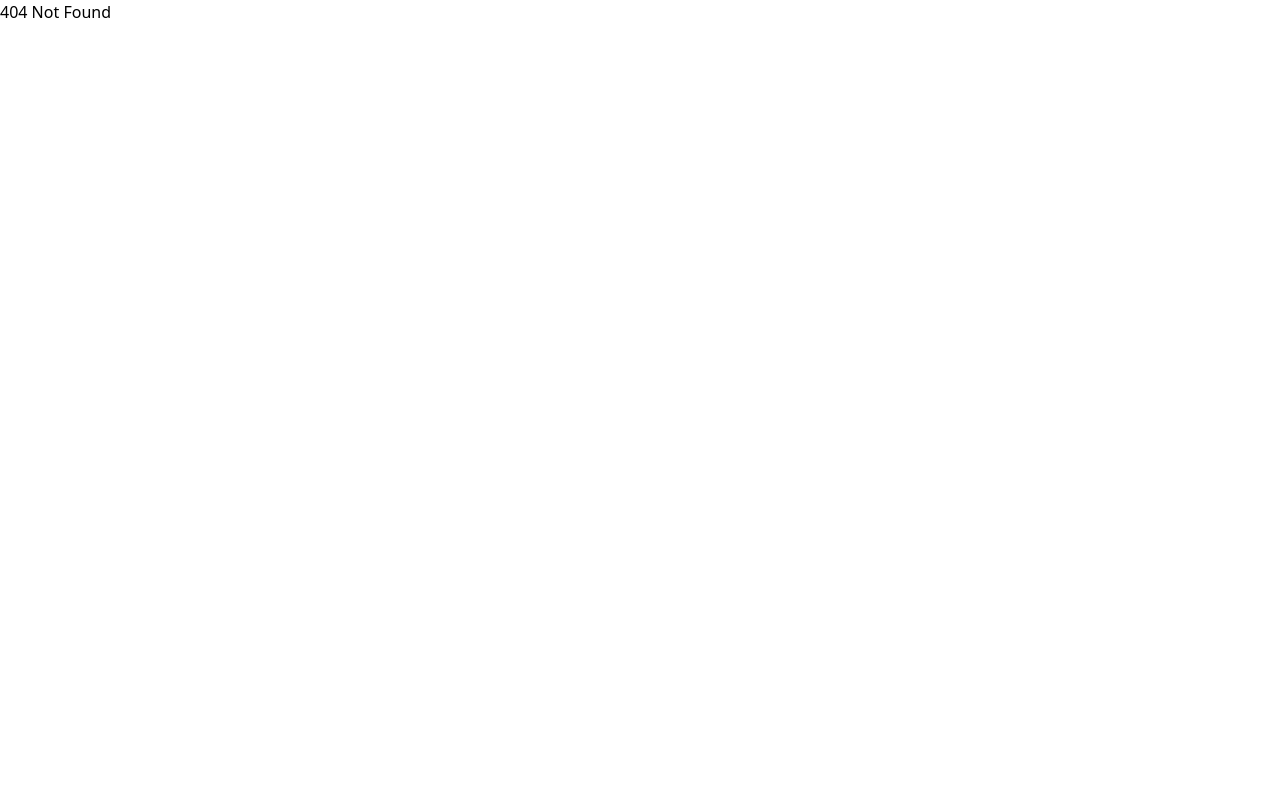
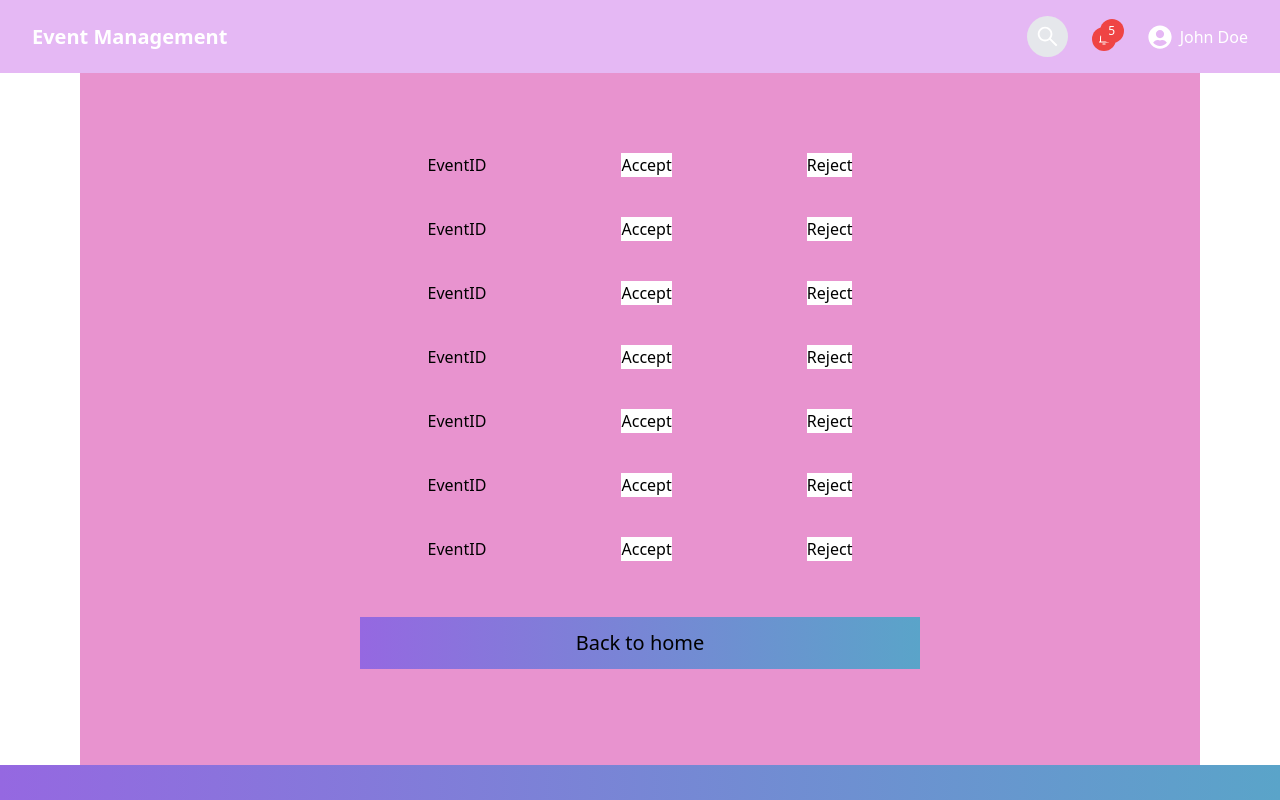
Before and after one commit to Pratik772846/EventWizard-frontend, a React (Vite) app: page /invitations in a window 1280 px wide. Before the commit this address had no page. Shown: the top 800 px of the page. Built offline with nearby package versions, Linux system fonts and the light colour scheme; sample sign-in values are in the browser's storage.

Commit message:
invitations list added and api call added

```diff
--- a/src/App.jsx
+++ b/src/App.jsx
@@ -15,6 +15,7 @@ import Contact from "./components/LandingPage/Contact.jsx";
 import Dash from "./components/Dashboard/Dashboard.jsx";
 import Details from "./components/Dashboard/components/Details.jsx";
 import Guests from "./components/Dashboard/components/Guests.jsx";
+import HandleInvitaions from "./components/Home/components/Invitations/handleInvitations.jsx";
 
 function App() {
   return (
@@ -56,6 +57,12 @@ function App() {
           </ProtectedUserRoute>
           }/>
 
+        <Route path="/invitations" element={
+          <ProtectedUserRoute>
+            <HandleInvitaions/>
+          </ProtectedUserRoute>
+          }/>
+
         <Route path="/profile" element={
           <ProtectedUserRoute>
             <Profile/>
--- /dev/null
+++ b/src/components/Dashboard/components/Cards.jsx
@@ -0,0 +1,13 @@
+const Cards = ()=>{
+    return(
+        <div className="bg-white border-1 border-red-100 w-60 flex flex-col justify-center items-center">
+            <img src="https://res.cloudinary.com/dv8zwrzop/image/upload/v1686914690/happy-teen-cartoon-sitting-floor_1308-134074_f9fynm.avif"
+                alt="image"
+                className="w-32 h-52 m-10" />
+            <span className="mb-4">Name</span>
+        </div>
+    )
+}
+export default Cards;
+
+// cards for guests . by mistake made here
--- a/src/components/Home/Home.jsx
+++ b/src/components/Home/Home.jsx
@@ -5,6 +5,7 @@ import Cards from './components/Cards.jsx'
 import Footer from '.././Footer/Footer.jsx'
 import Divider from './components/Divider.jsx'
 import CreateEvent from './components/CreateEvent.jsx'
+import Invitations from './components/Invitations.jsx'
 
 import { useBearStore } from '../../store/index';
 
@@ -15,6 +16,7 @@ const Home = () => {
     <div className='bg-slate-800'>
       <Navbar />
       <PublicEvents />
+      <Invitations/>
       <Divider />
       <br />
       <Cards />
--- a/src/components/Home/components/Cards.jsx
+++ b/src/components/Home/components/Cards.jsx
@@ -22,7 +22,7 @@ const Cards = () => {
     }
 
     try {
-      const response = await axios.post("http://localhost:3000/events",{
+      const response = await axios.post("https://eventwizard-backend.onrender.com/events",{
         id:userId
       },config);
       // console.log(response);
--- a/src/components/Home/components/EventCreation.jsx
+++ b/src/components/Home/components/EventCreation.jsx
@@ -29,7 +29,7 @@ const EventCreation = () => {
       console.log(accessToken);
 
       const response = await axios.post(
-        'http://localhost:3000/events/create',
+        'https://eventwizard-backend.onrender.com/events/create',
         {
           name: nameValue,
           venue: venueValue,
--- /dev/null
+++ b/src/components/Home/components/Invitations.jsx
@@ -0,0 +1,12 @@
+import { Link } from "react-router-dom";
+const Invitations = ()=>{
+    return(
+        <div className="flex flex-col items-center justify-center mx-auto text-white h-650px max-w-[1300px] bg-color6 mb-4 h-[350px]">
+            <h1 className="mb-4 text-4xl font-bold">Your Invitations</h1>
+            <Link to="/invitations" className="w-1/2 px-6 py-3 m-4 text-center text-xl duration-200 hover:scale-105 bg-gradient-to-r from-color1  to-color2">
+                  View
+            </Link>
+        </div>
+    )
+}
+export default Invitations;
--- /dev/null
+++ b/src/components/Home/components/Invitations/Body.jsx
@@ -0,0 +1,21 @@
+import Invite from "./Invite.jsx";
+import { Link } from "react-router-dom";
+const Body = ()=>{
+    return(
+        <div className="flex flex-col flex-wrap justify-center items-center bg-color3 gap-10 mx-20 py-20">
+            <Invite/>
+            <Invite/>
+            <Invite/>
+            <Invite/>
+            <Invite/>
+            <Invite/>
+            <Invite/>
+
+            <Link to="/home" className="w-1/2 px-6 py-3 m-4 text-center text-xl duration-200 hover:scale-105 bg-gradient-to-r from-color1  to-color2">
+                  Back to home
+            </Link>
+        </div>
+    )
+}
+
+export default Body;
--- /dev/null
+++ b/src/components/Home/components/Invitations/Invite.jsx
@@ -0,0 +1,12 @@
+const Invite =()=>{
+    return(
+        <div className="w-1/2 flex flex-row justify-around">
+            <span>EventID</span>
+            <button className="bg-white">Accept</button>
+            <button className="bg-white">Reject</button>
+
+
+        </div>
+    )
+}
+export default Invite;
--- /dev/null
+++ b/src/components/Home/components/Invitations/handleInvitations.jsx
@@ -0,0 +1,15 @@
+import Navbar from "../Navbar.jsx";
+import Footer from "../../../Footer/Footer.jsx";
+import Body from "./Body.jsx";
+
+const HandleInvitaions = ()=>{
+    return(
+        <>
+        <Navbar/>
+        <Body/>
+        <Footer/>
+        </>
+    )
+}
+
+export default HandleInvitaions;
--- a/src/components/Home/components/PublicEvents.jsx
+++ b/src/components/Home/components/PublicEvents.jsx
@@ -1,6 +1,8 @@
-import React, { useState } from 'react';
+import  { useState,useEffect } from 'react';
 import { BsChevronCompactLeft, BsChevronCompactRight } from 'react-icons/bs';
 import { RxDotFilled } from 'react-icons/rx';
+import axios from 'axios';
+import Refresh from '../../../hooks/useRefreshtoken';
 
 function PublicEvents() {
   const slides = [
@@ -16,8 +18,33 @@ function PublicEvents() {
       admin: 'Jane Smith',
       url: 'https://img.freepik.com/premium-vector/show-light-stage-podium-scene-with-award-ceremony-purple-background-vector_3482-8515.jpg',
     },
+  ];
 
-  ];
+  const getEvents = async()=>{
+    const accessToken= await Refresh();
+    console.log(accessToken);
+
+    const userId  = sessionStorage.getItem('id');
+    console.log(userId);
+
+    const config = {
+      headers:{
+        'authorization' : `Bearer ${accessToken}`
+      }
+    }
+
+    try {
+      const response = await axios.get("https://eventwizard-backend.onrender.com/events",config);
+      // console.log(response);
+      console.log(response?.data);
+    } catch (error) {
+      console.error(error);
+    }
+  }
+
+  useEffect(()=>{
+    getEvents();
+  },[]);
 
   const [currentIndex, setCurrentIndex] = useState(0);
 
```
